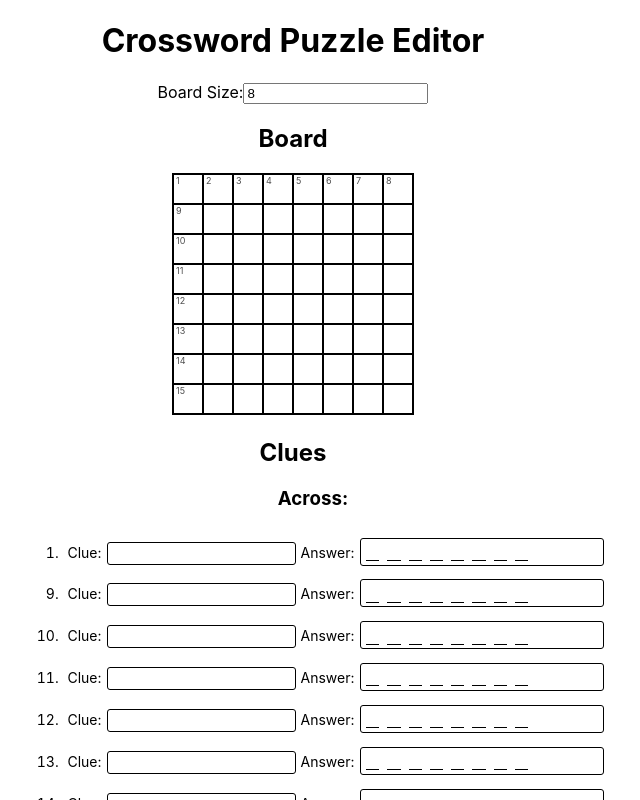
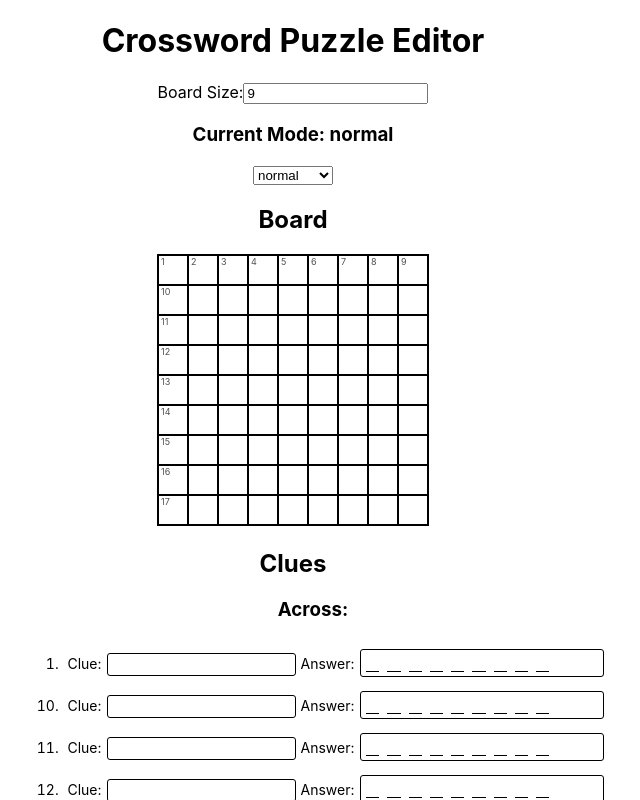
Before and after one commit to patrickweaver/crossword, a React (Create React App) app: page / in a window 1280 px wide. Shown: the top 800 px of the page, without its empty margins (347-987 px from the left). Built offline with nearby package versions, Linux system fonts and the light colour scheme.

Commit message:
hacky symmetry setup

```diff
--- a/src/App.tsx
+++ b/src/App.tsx
@@ -13,7 +13,7 @@ import reGridBoard from './helpers/reGridBoard';
 import reNumberBoard from './helpers/reNumberBoard';
 
 function App() {
-  const defaultBoardSize: number = 8;
+  const defaultBoardSize: number = 9;
   const blankBoardAndClues: [boardSquare[][], clueAnswer[][]] = calculateBoard(blankBoard(defaultBoardSize))
 
   // - - - - - - - - -
@@ -23,6 +23,7 @@ function App() {
   const [board, setBoard] = useState<boardSquare[][]>(blankBoardAndClues[0]);
   // Build clueAnswers arrays from default empty board.
   const [clueAnswers, setClueAnswers] = useState<clueAnswer[][]>(blankBoardAndClues[1]);
+  const [mode, setMode] = useState<string>('normal');
 
   function calculateBoard(board: boardSquare[][]): [boardSquare[][], clueAnswer[][]] {
 
@@ -42,7 +43,6 @@ function App() {
   }
 
   function recalculateBoard(updatedBoard: boardSquare[][]): void {
-
     const [recalculatedUpdatedBoard, clueAnswers] = calculateBoard(updatedBoard);
     setBoard(recalculatedUpdatedBoard);
     setClueAnswers(clueAnswers)
@@ -114,11 +114,20 @@ function App() {
         <label>Board Size:</label>
         <input value={boardSize} onChange={updateBoardSize} />
       </div>
+
+      <h3>Current Mode: <span>{mode}</span></h3>
+      <select onChange={(e) => setMode(e.target.value)}>
+        <option>normal</option>
+        <option>horizontal</option>
+        <option>vertical</option>
+        <option>diagonal</option>
+      </select>
       <Board
         clueAnswers={clueAnswers}
         board={board}
         boardSize={boardSize}
         updateBoard={recalculateBoard}
+        mode={mode}
       />
       <Clues
         clueAnswers={clueAnswers}
--- a/src/Board.tsx
+++ b/src/Board.tsx
@@ -10,14 +10,36 @@ export interface boardProps {
   board: any,
   boardSize: number,
   updateBoard: (board: boardSquare[][]) => void,
+  mode: string,
 }
 
 function Board(props: boardProps): JSX.Element {
 
-  const createBoardSquareSetter = (rowIndex: number, colIndex: number): (updatedSquare: boardSquare) => void => {
-    return (updatedSquare: boardSquare) => {
+  const createBoardSquareSetter = (rowIndex: number, colIndex: number): (updatedSquares: boardSquare[]) => void => {
+
+    let partners: number[][] = [];
+
+    if (props.mode === 'normal') {
+
+    } else if (props.mode === 'diagonal') {
+      //const index = (props.rowIndex - 1 * props.boardSize) + props.colIndex;
+      //const partnerIndex = (props.boardSize * props.boardSize) - 1 - index;
+      const partnerIndex = [props.boardSize - rowIndex - 1, props.boardSize - colIndex - 1]
+
+      partners.push(partnerIndex)
+    } else if (props.mode === 'horizontal') {
+
+    } else if (props.mode === 'vertical') {
+
+    } else {
+      // Mode doens't exist yet.
+    }
+
+
+    return (updatedSquares: boardSquare[]) => {
       const updatedBoard: boardSquare[][] = [...props.board];
-      updatedBoard[rowIndex][colIndex] = updatedSquare;
+      updatedBoard[rowIndex][colIndex] = updatedSquares[0];
+      updatedBoard[partners[0][0]][partners[0][1]].active = !props.board[partners[0][0]][partners[0][1]].active
       props.updateBoard(updatedBoard);
     }
   }
@@ -34,6 +56,7 @@ function Board(props: boardProps): JSX.Element {
               boardSize={props.boardSize}
               square={square}
               setBoardSquare={createBoardSquareSetter(rowIndex, colIndex)}
+              mode={props.mode}
             />
           })
         }
--- a/src/BoardSquare.tsx
+++ b/src/BoardSquare.tsx
@@ -10,17 +10,17 @@ export interface boardSquareProps {
   square: boardSquare,
   boardSize: number,
   setBoardSquare: (
-    updatedBoardSquare: boardSquare,
-  ) => void
+    updatedBoardSquares: boardSquare[],
+  ) => void,
+  mode: string,
 }
 
 function BoardSquare(props: boardSquareProps): JSX.Element {
 
   function toggleSquareActive(event: React.MouseEvent<HTMLDivElement>): void {
-    //console.log(event);
     const updatedSquare = props.square;
     updatedSquare.active = !updatedSquare.active;
-    props.setBoardSquare(updatedSquare);
+    props.setBoardSquare([updatedSquare]);
   }
 
   function addLetter(event: React.ChangeEvent<HTMLInputElement>): void {
@@ -28,7 +28,7 @@ function BoardSquare(props: boardSquareProps): JSX.Element {
     const updatedSquare = props.square;
     updatedSquare.letter = event.target.value.toUpperCase();
     console.log(updatedSquare.letter);
-    props.setBoardSquare(updatedSquare);
+    props.setBoardSquare([updatedSquare]);
     const target = event.target;
     setTimeout(() => target.setSelectionRange(0, target.value.length), 0)
   }
```
Also changed, not shown: src/helpers/reGridBoard.ts (line endings or trailing spaces).
